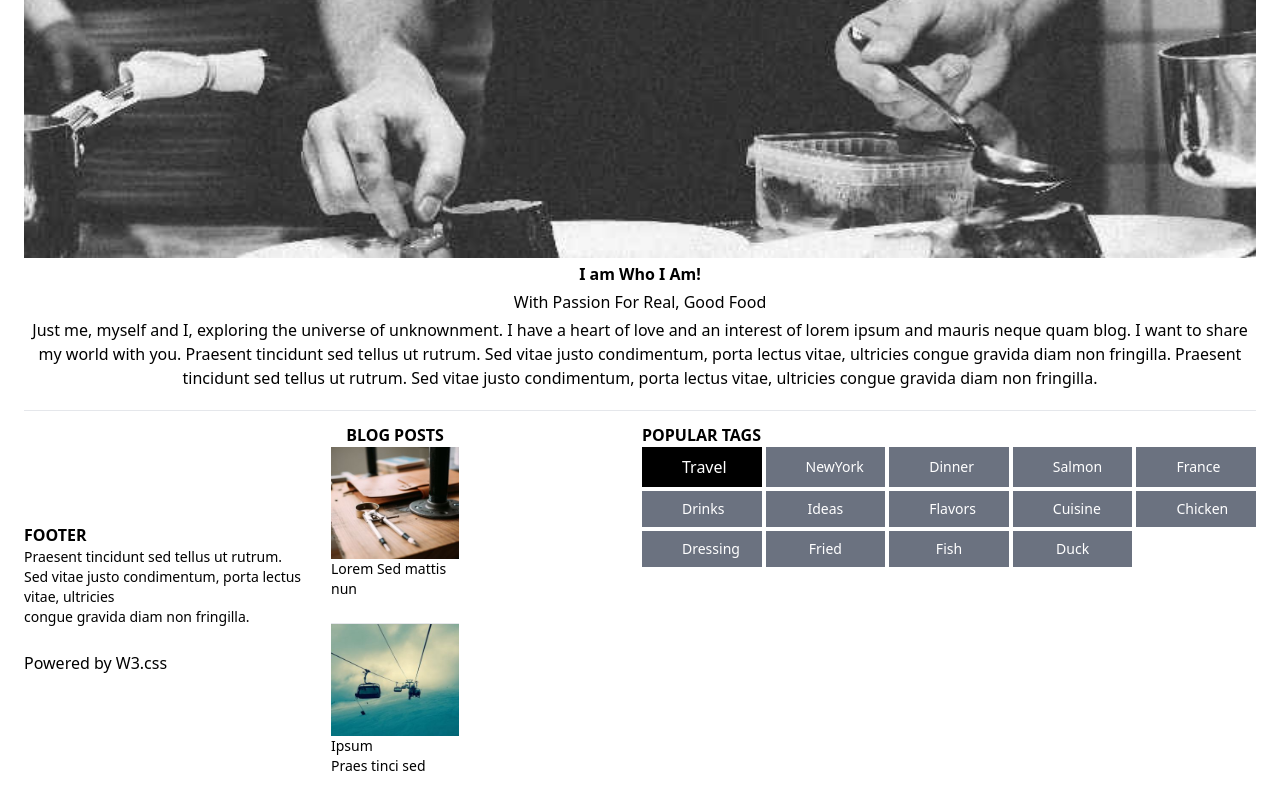
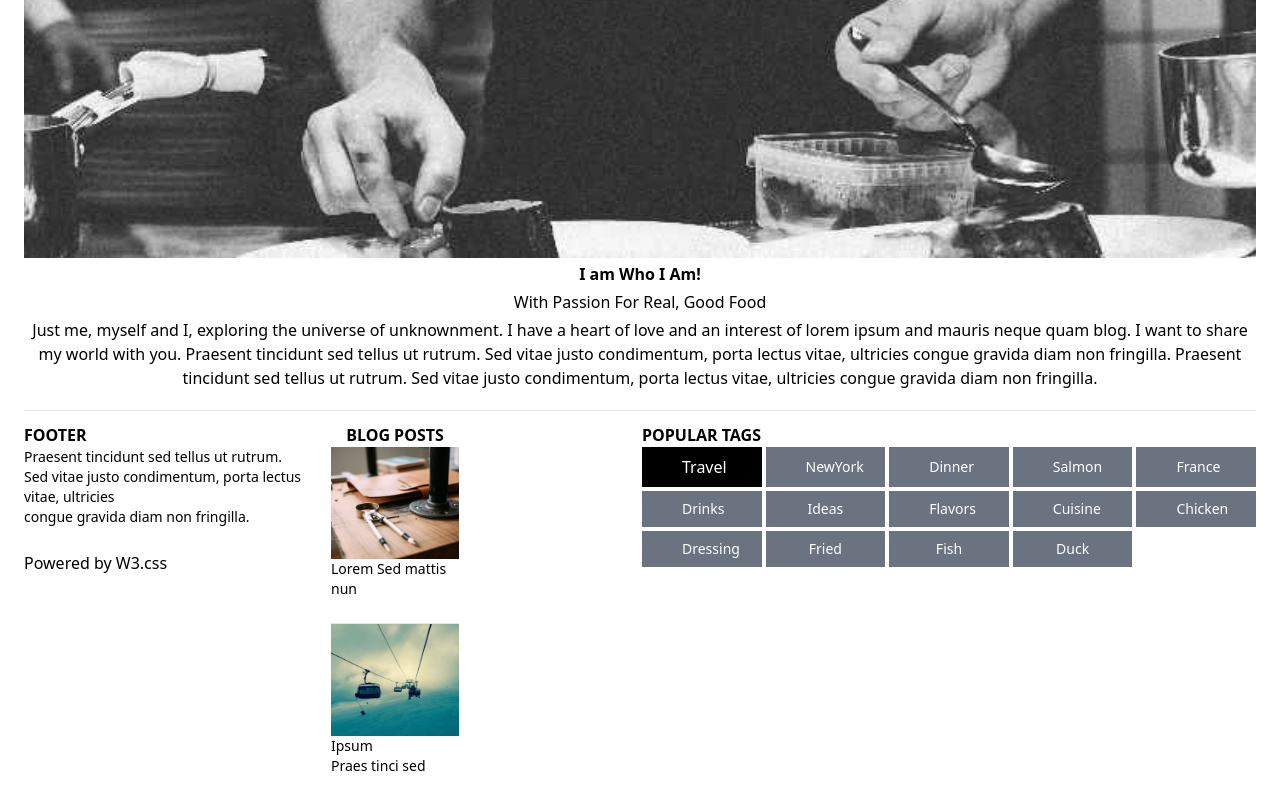
Before and after one commit to ForeverKuku/tailwind, a website: page html/index.html in a window 1280 px wide. Shown: the part 1865-2665 px from the top of the page. Drawn offline with Linux system fonts and the light colour scheme.

Commit message:
a bit of change

```diff
--- a/html/index.html
+++ b/html/index.html
@@ -111,7 +111,7 @@
 
 
     <div class="grid md:grid-cols-2 gap-1 mt-3 grid-cols-1">
-        <div class=" grid md:grid-cols-2 grid-cols-1 items-center">
+        <div class=" grid md:grid-cols-2 grid-cols-1 ">
         <div class="bg-white">
             <h4 class="font-bold ">FOOTER </h4>
             <p class="text-sm">Praesent tincidunt sed tellus ut rutrum.<br>
```
